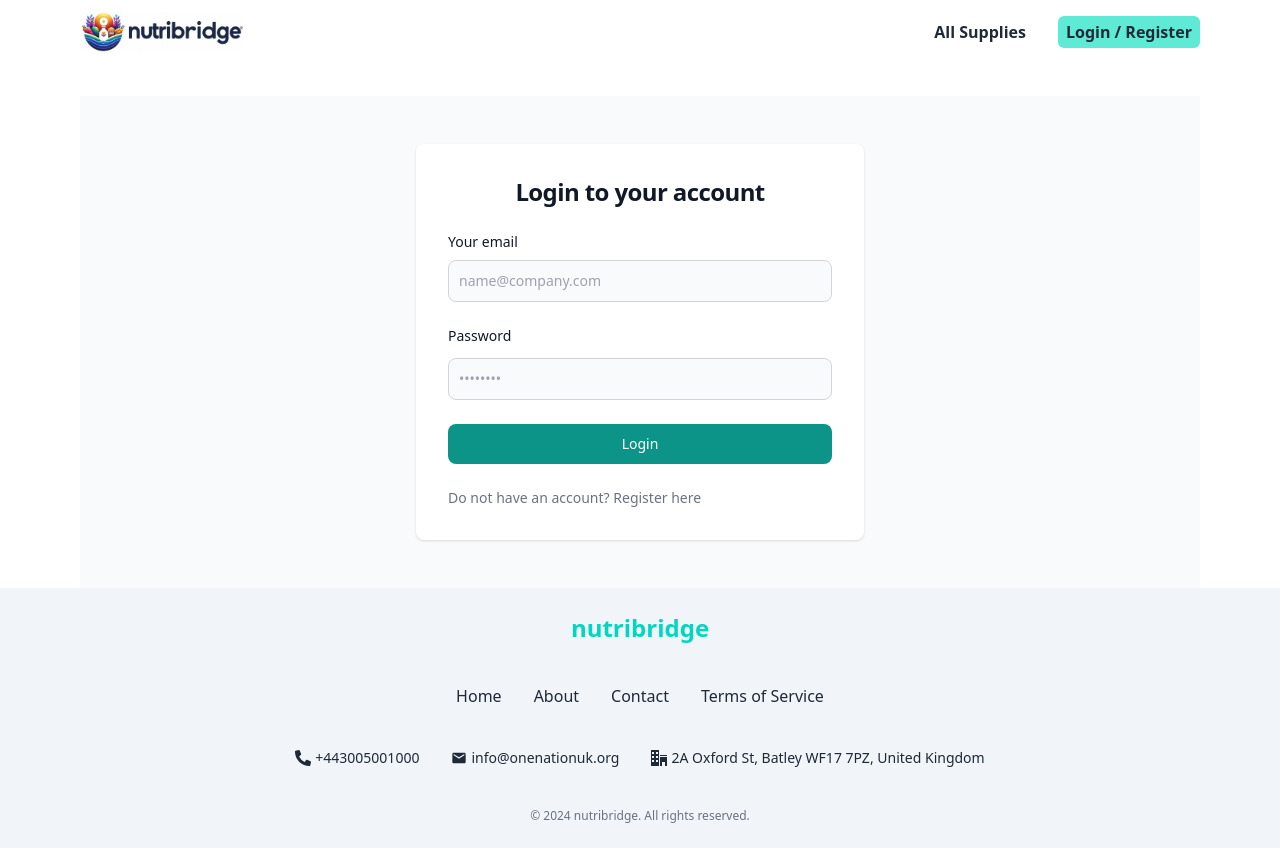
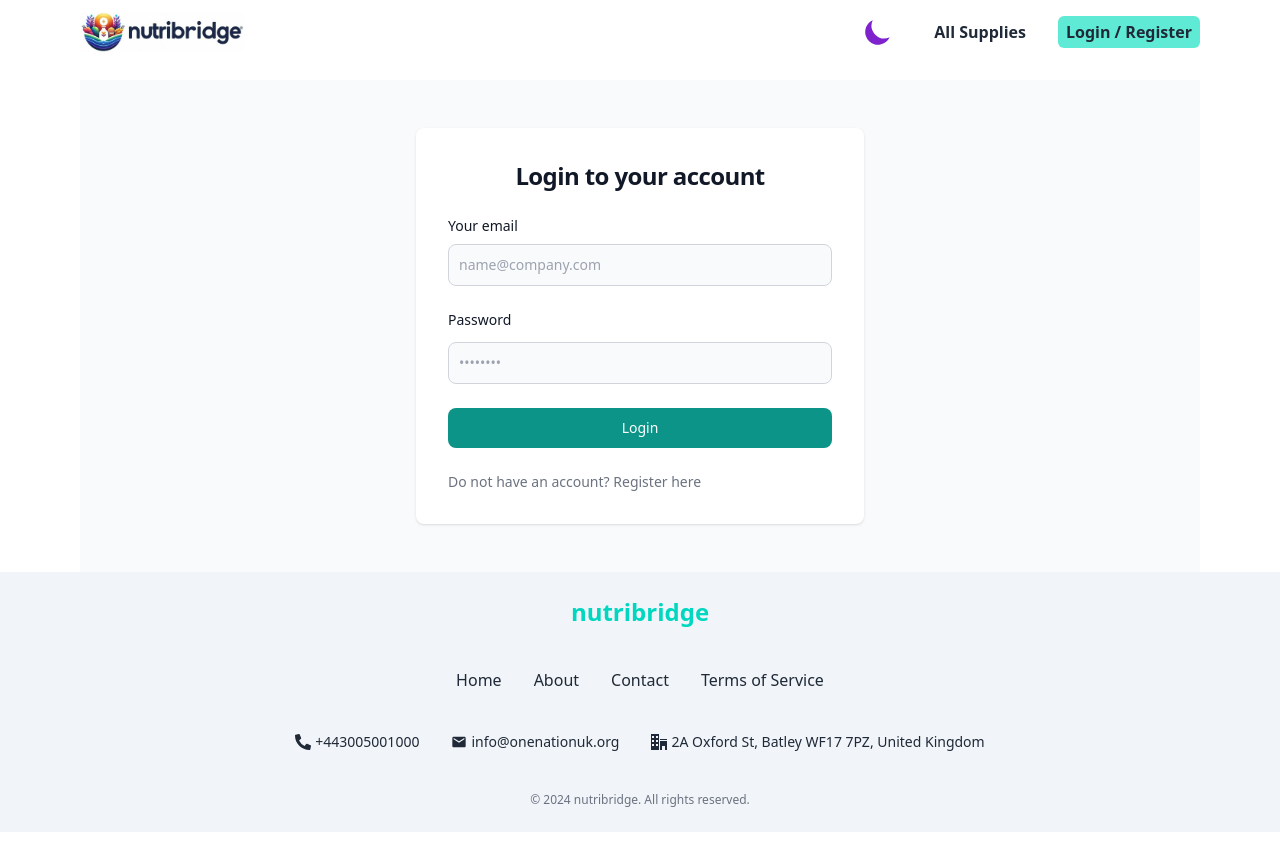
Before and after one commit to DaEagle01/nutribridge, a React (Vite) app: page /login in a window 1280 px wide. Built offline with nearby package versions, Linux system fonts and the light colour scheme; no server answers.

Commit message:
added dark mode toggle button in navbar

```diff
--- a/index.html
+++ b/index.html
@@ -8,7 +8,7 @@
   <title>Food Distribution And Supply Management</title>
 </head>
 
-<body>
+<body class="bg-white dark:bg-gray-800">
   <div id="root"></div>
   <script type="module" src="/src/main.jsx"></script>
 </body>
--- /dev/null
+++ b/src/components/ToggleMode.jsx
@@ -0,0 +1,40 @@
+import { useEffect } from 'react';
+import { handleSwitchMode } from '../utils/handleSwitchMode';
+
+const ToggleMode = () => {
+    useEffect(() => {
+        if (localStorage.theme === 'dark') {
+            document.documentElement.classList.add('dark');
+        }
+    }, [])
+
+    return (
+        <div className="flex justify-center items-center dark:bg-gray-800">
+            <button
+                onClick={handleSwitchMode}
+                className={`h-12 w-12 rounded-lg p-2 hover:bg-gray-100 dark:hover:bg-gray-700`}
+            >
+                <svg
+                    className={`block dark:hidden fill-purple-700`}
+                    fill="currentColor"
+                    viewBox="0 0 20 20"
+                >
+                    <path d="M17.293 13.293A8 8 0 016.707 2.707a8.001 8.001 0 1010.586 10.586z" />
+                </svg>
+                <svg
+                    className={`hidden dark:block fill-yellow-500`}
+                    fill="currentColor"
+                    viewBox="0 0 20 20"
+                >
+                    <path
+                        d="M10 2a1 1 0 011 1v1a1 1 0 11-2 0V3a1 1 0 011-1zm4 8a4 4 0 11-8 0 4 4 0 018 0zm-.464 4.95l.707.707a1 1 0 001.414-1.414l-.707-.707a1 1 0 00-1.414 1.414zm2.12-10.607a1 1 0 010 1.414l-.706.707a1 1 0 11-1.414-1.414l.707-.707a1 1 0 011.414 0zM17 11a1 1 0 100-2h-1a1 1 0 100 2h1zm-7 4a1 1 0 011 1v1a1 1 0 11-2 0v-1a1 1 0 011-1zM5.05 6.464A1 1 0 106.465 5.05l-.708-.707a1 1 0 00-1.414 1.414l.707.707zm1.414 8.486l-.707.707a1 1 0 01-1.414-1.414l.707-.707a1 1 0 011.414 1.414zM4 11a1 1 0 100-2H3a1 1 0 000 2h1z"
+                        fillRule="evenodd"
+                        clipRule="evenodd"
+                    />
+                </svg>
+            </button>
+        </div>
+    )
+}
+
+export default ToggleMode
--- a/src/components/layout/MainLayout.jsx
+++ b/src/components/layout/MainLayout.jsx
@@ -7,7 +7,7 @@ const MainLayout = () => {
     return (
         <>
             <Navbar />
-            <Container className="pt-16 lg:pt-24">
+            <Container className="pt-16 lg:pt-20">
                 <Outlet />
             </Container>
             <Footer />
--- a/src/components/layout/Navbar.jsx
+++ b/src/components/layout/Navbar.jsx
@@ -4,19 +4,21 @@ import { cn } from "../../utils/cn";
 import { useSelector, useDispatch } from 'react-redux'
 import { logout } from "../../redux/features/auth/authSlice";
 import { HiOutlineMenuAlt3 } from "react-icons/hi";
+import ToggleMode from "../ToggleMode";
 
 const Navbar = () => {
     const userEmail = useSelector(state => state?.auth?.user?.email);
     const dispatch = useDispatch();
 
     return (
-        <header className="h-16 py-6 fixed w-full bg-white z-[999]">
+        <header className="h-16 py-6 fixed w-full bg-white dark:bg-gray-800 z-[999]">
             <nav className="w-full h-full max-w-[90rem] mx-auto flex justify-between items-center px-4 lg:px-20">
                 <NavLink to="/" className='h-10'>
-                    <img className="h-full" src={logo} alt="" />
+                    <img className="h-full rounded-md" src={logo} alt="" />
                 </NavLink>
-                <ul className="space-x-4 lg:space-x-8 hidden sm:block">
-                    <NavLink to="/supplies" className={({ isActive }) => cn("text-xs lg:text-base font-bold leading-5", { "text-teal-500": isActive })}>All Supplies</NavLink>
+                <ul className="space-x-4 lg:space-x-8 hidden sm:flex items-center">
+                    <ToggleMode />
+                    <NavLink to="/supplies" className={({ isActive }) => cn("text-xs lg:text-base font-bold leading-5 dark:text-white", { "text-teal-500": isActive })}>All Supplies</NavLink>
                     {userEmail && (
                         <NavLink to="/dashboard" className={({ isActive }) => cn("text-xs lg:text-base font-bold leading-5", { "text-teal-500": isActive })}>Dashboard</NavLink>
                     )}
--- a/src/pages/Home/Hero/Hero.jsx
+++ b/src/pages/Home/Hero/Hero.jsx
@@ -10,7 +10,7 @@ const Hero = () => {
         "https://images.unsplash.com/photo-1594477898765-b9ad43ad9cfc?q=80&w=1471&auto=format&fit=crop&ixlib=rb-4.0.3&ixid=M3wxMjA3fDB8MHxwaG90by1wYWdlfHx8fGVufDB8fHx8fA%3D%3D",
     ];
     return (
-        <ImagesSlider className="h-[90vh]" images={images}>
+        <ImagesSlider className="h-[90vh] rounded-lg" images={images}>
             <motion.div
                 initial={{
                     opacity: 0,
@@ -28,9 +28,9 @@ const Hero = () => {
                 <motion.p className="font-bold text-xl md:text-6xl text-center bg-clip-text text-transparent bg-gradient-to-b from-neutral-50 to-neutral-400 py-4">
                     Feeding bodies, touching hearts,<br className="hidden sm:block" /> changing lives
                 </motion.p>
-                <button className="px-4 py-2 backdrop-blur-sm border bg-teal-300/10 border-teal-500/20 text-white mx-auto text-center rounded-full relative sm:mt-4">
+                <button className="px-4 py-2 backdrop-blur-sm border bg-emerald-300/10 border-emerald-500/20 text-white mx-auto text-center rounded-full relative sm:mt-4">
                     <span>Join Us →</span>
-                    <div className="absolute inset-x-0  h-px -bottom-px bg-gradient-to-r w-3/4 mx-auto from-transparent via-teal-500 to-transparent" />
+                    <div className="absolute inset-x-0  h-px -bottom-px bg-gradient-to-r w-3/4 mx-auto from-transparent via-emerald-500 to-transparent" />
                 </button>
             </motion.div>
         </ImagesSlider>
--- /dev/null
+++ b/src/utils/handleSwitchMode.js
@@ -0,0 +1,12 @@
+export const handleSwitchMode = () => {
+    const isDarkMode = localStorage.getItem('theme') === 'dark';
+    const rootElement = document.documentElement;
+
+    if (!isDarkMode) {
+        rootElement.classList.add('dark');
+        localStorage.setItem('theme', 'dark');
+    } else {
+        rootElement.classList.remove('dark');
+        localStorage.setItem('theme', 'light');
+    }
+}
--- a/tailwind.config.js
+++ b/tailwind.config.js
@@ -11,6 +11,7 @@ export default {
     "./index.html",
     "./src/**/*.{js,ts,jsx,tsx}",
   ],
+  darkMode: 'class',
   theme: {
     extend: {
       animation: {
```
